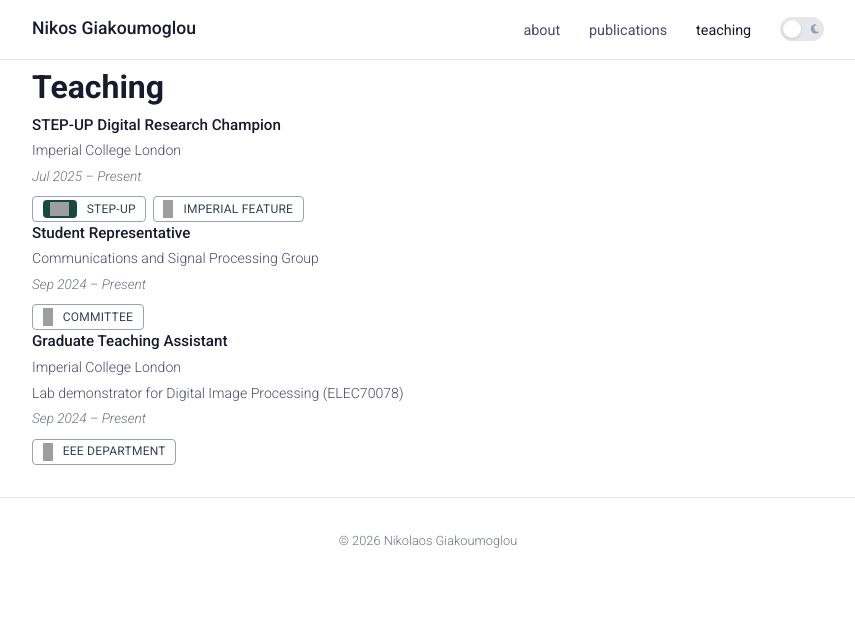
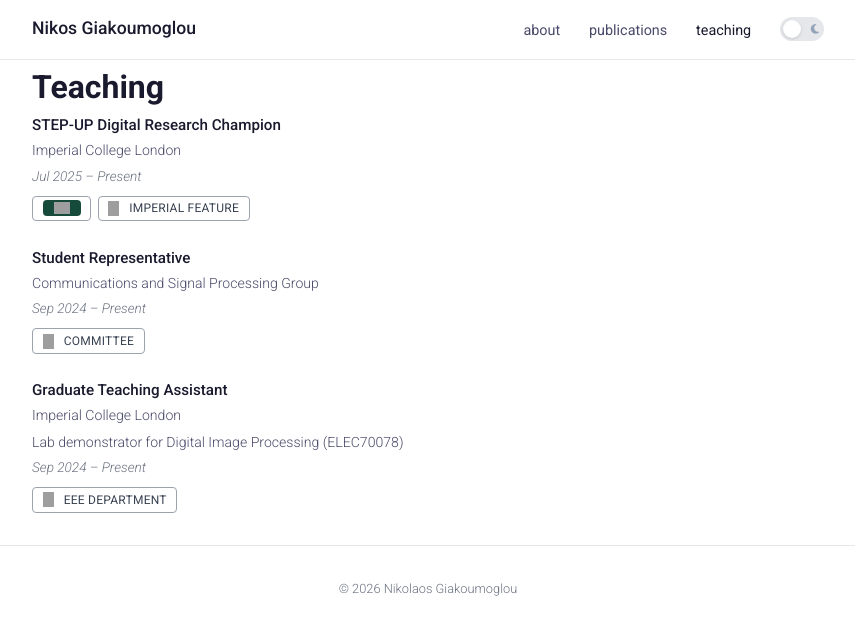
Before and after one commit to giakoumoglou/giakoumoglou.github.io, a Jekyll site: the page built from teaching.html, in a window 1280 px wide. Shown: the top 635 px of the page, without its empty margins (212-1067 px from the left). Built offline with Jekyll 4.4.1, drawn with Linux system fonts in a browser that asks for light colours; a style sheet for code colours, icons or effects is not loaded; grey boxes are pictures that could not be loaded.

Commit message:
Update teaching.html

```diff
--- a/teaching.html
+++ b/teaching.html
@@ -6,10 +6,19 @@ permalink: /teaching/
 
 <style>
   /*
-   * Teaching buttons reuse the existing publication button styling.
-   * We only add styling for the logos/icons themselves.
+   * Spacing between whole teaching entries
    */
+  .teaching-entry {
+    margin-bottom: 1.6rem;
+  }
 
+  .teaching-entry:last-child {
+    margin-bottom: 0;
+  }
+
+  /*
+   * Reuse publication-style pills; only tune icon behavior here
+   */
   .teaching-links {
     margin-top: 8px;
   }
@@ -17,67 +26,68 @@ permalink: /teaching/
   .teaching-links .pub-pill {
     display: inline-flex;
     align-items: center;
+    vertical-align: middle;
   }
 
-  .teaching-link-logo {
+  /*
+   * Hidden text for accessibility
+   */
+  .sr-only {
+    position: absolute;
+    width: 1px;
+    height: 1px;
+    padding: 0;
+    margin: -1px;
+    overflow: hidden;
+    clip: rect(0, 0, 0, 0);
+    white-space: nowrap;
+    border: 0;
+  }
+
+  /*
+   * Generic small icon container
+   */
+  .teaching-link-icon {
     display: inline-flex;
     align-items: center;
     justify-content: center;
     flex-shrink: 0;
-
-    /* Space between the icon and the button text */
     margin-right: 5px;
   }
 
-
-  /* =========================================================
-     STEP-UP logo
-     ========================================================= */
-
-  .teaching-link-logo.stepup {
-    height: 18px;
-    padding: 2px 5px;
+  /*
+   * STEP-UP: show only the official logo on a dark green background
+   * (logo itself is white)
+   */
+  .teaching-link-icon.stepup-only {
+    height: 16px;
+    padding: 2px 6px;
     border-radius: 4px;
     background: #164b3b;
+    margin-right: 0;
   }
 
-  .teaching-link-logo.stepup img {
+  .teaching-link-icon.stepup-only img {
     display: block;
-    width: 24px;
-    height: 14px;
+    width: 26px;
+    height: 12px;
     object-fit: contain;
   }
 
-
-  /* =========================================================
-     Imperial "I"
-     Uses the left-most part of the official Imperial wordmark.
-     ========================================================= */
-
-  .teaching-link-logo.imperial-i {
-    position: relative;
-    display: inline-block;
-
-    width: 10px;
-    height: 18px;
-
-    overflow: hidden;
-    flex-shrink: 0;
-  }
-
-  .teaching-link-logo.imperial-i img {
-    position: absolute;
-    display: block;
-
-    height: 18px;
-    width: auto;
-    max-width: none;
-
-    top: 0;
-    left: 0;
+  /*
+   * Imperial "I" icon:
+   * Use the official Imperial wordmark image as a transparent background,
+   * but only reveal the left-most "I" by using a narrow box.
+   */
+  .teaching-link-icon.imperial-i {
+    width: 11px;
+    height: 15px;
+    background-image: url("https://upload.wikimedia.org/wikipedia/commons/0/06/Imperial_College_London_new_logo.png");
+    background-repeat: no-repeat;
+    background-position: left center;
+    background-size: auto 15px;
   }
 </style>
-
 
 <div class="page-content">
 
@@ -89,7 +99,7 @@ permalink: /teaching/
 
     {% for e in site.data.cv.teaching %}
 
-    <div class="pub-entry">
+    <div class="pub-entry teaching-entry">
 
       <div class="pub-title">
         {{ e.title }}
@@ -114,10 +124,7 @@ permalink: /teaching/
       {% endif %}
 
 
-      <!-- =====================================================
-           STEP-UP Digital Research Champion
-           ===================================================== -->
-
+      <!-- STEP-UP Digital Research Champion -->
       {% if e.title == "STEP-UP Digital Research Champion" %}
 
       <div class="pub-links teaching-links">
@@ -127,20 +134,18 @@ permalink: /teaching/
           href="https://step-up.ac.uk/"
           target="_blank"
           rel="noopener noreferrer"
+          aria-label="STEP-UP"
+          title="STEP-UP"
         >
-
-          <span class="teaching-link-logo stepup">
+          <span class="teaching-link-icon stepup-only">
             <img
               src="https://step-up.ac.uk/assets/images/step-up-white.svg"
               alt=""
               aria-hidden="true"
             >
           </span>
-
-          <span>STEP-UP</span>
-
+          <span class="sr-only">STEP-UP</span>
         </a>
-
 
         <a
           class="pub-pill"
@@ -148,17 +153,11 @@ permalink: /teaching/
           target="_blank"
           rel="noopener noreferrer"
         >
-
-          <span class="teaching-link-logo imperial-i">
-            <img
-              src="https://upload.wikimedia.org/wikipedia/commons/0/06/Imperial_College_London_new_logo.png"
-              alt=""
-              aria-hidden="true"
-            >
-          </span>
-
+          <span
+            class="teaching-link-icon imperial-i"
+            aria-hidden="true"
+          ></span>
           <span>Imperial Feature</span>
-
         </a>
 
       </div>
@@ -180,17 +176,11 @@ permalink: /teaching/
           target="_blank"
           rel="noopener noreferrer"
         >
-
-          <span class="teaching-link-logo imperial-i">
-            <img
-              src="https://upload.wikimedia.org/wikipedia/commons/0/06/Imperial_College_London_new_logo.png"
-              alt=""
-              aria-hidden="true"
-            >
-          </span>
-
+          <span
+            class="teaching-link-icon imperial-i"
+            aria-hidden="true"
+          ></span>
           <span>Committee</span>
-
         </a>
 
       </div>
@@ -212,17 +199,11 @@ permalink: /teaching/
           target="_blank"
           rel="noopener noreferrer"
         >
-
-          <span class="teaching-link-logo imperial-i">
-            <img
-              src="https://upload.wikimedia.org/wikipedia/commons/0/06/Imperial_College_London_new_logo.png"
-              alt=""
-              aria-hidden="true"
-            >
-          </span>
-
+          <span
+            class="teaching-link-icon imperial-i"
+            aria-hidden="true"
+          ></span>
           <span>EEE Department</span>
-
         </a>
 
       </div>
```
Also changed, not shown: other parts of teaching.html (+2 -8 lines).
